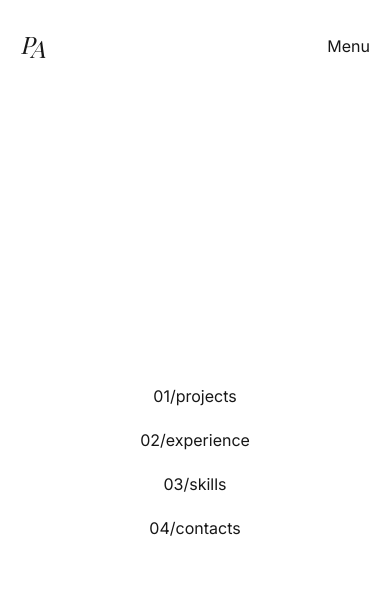
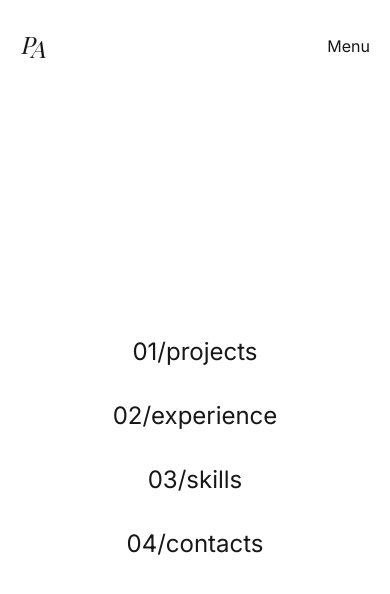
Before and after one commit to patriciafantunes/patriciaantunes-cv, a Next.js app: page /projects in a window 390 px wide. Both pictures are taken after a click on the element "Menu". Shown: the top 594 px of the page. Built offline with nearby package versions, Linux system fonts and the light colour scheme; a web font is replaced by a local one.

Commit message:
responsive

```diff
--- a/src/app/projects/page.tsx
+++ b/src/app/projects/page.tsx
@@ -16,7 +16,7 @@ export default async function projectsList() {
 			</div>
 
 			{projectPreviews.map((project) => (
-				<Link key={project.slug} href={`/projects/${project.slug}`} className="group w-full flex justify-between items-center py-2 px-0 md:px-6 duration-900 inset-shadow-[0_0_0_#fff] hover:inset-shadow-[900px_0_0_#e6e5e5] transition">
+				<Link key={project.slug} href={`/projects/${project.slug}`} className="group w-full flex justify-between items-center mb-4 py-2 px-0 md:px-6 duration-900 inset-shadow-[0_0_0_#fff] hover:inset-shadow-[900px_0_0_#e6e5e5] transition">
 					<div>
 						<p className="text-2xl">{project.title}</p>
 						<p className="italic">{project.description}</p>
--- a/src/components/MobileMenu.tsx
+++ b/src/components/MobileMenu.tsx
@@ -18,11 +18,18 @@ export function MobileMenu() {
 	          <span className="cursor-pointer" onClick={toggle}>Menu</span>
 	        </nav>
 			{menuOpen && (
-            <div className="absolute w-full z-100 top-20 left-0 bg-white dark:bg-black flex flex-col items-center justify-center h-[-webkit-fill-available] h-[stretch] py-4 px-2 gap-5">
-              <Link onClick={toggle} href="/projects">01/projects</Link>
-              <Link onClick={toggle} href="/experience">02/experience</Link>
-              <Link onClick={toggle} href="/skills">03/skills</Link>
-              <Link onClick={toggle} href="/contacts">04/contacts</Link>
+            <div className="fixed w-full z-100 top-0 left-0 bg-white dark:bg-black flex flex-col items-center justify-stretch h-lvh px-5 md:px-16 ">
+            	<nav className="w-full flex md:hidden justify-between items-center flex-wrap py-8">
+		          <Link href="/"><h1 className="font-title italic text-2xl md:text-4xl leading-none">P <span className="block ml-2.5 -mt-5">A</span></h1></Link>
+		          <span className="cursor-pointer" onClick={toggle}>Menu</span>
+		        </nav>
+		        <div className="flex flex-col items-center justify-center h-full gap-8 pb-10 text-2xl">
+		        	<Link onClick={toggle} href="/projects">01/projects</Link>
+	              <Link onClick={toggle} href="/experience">02/experience</Link>
+	              <Link onClick={toggle} href="/skills">03/skills</Link>
+	              <Link onClick={toggle} href="/contacts">04/contacts</Link>
+		        </div>
+
             </div>
             )}
 		</>
```
